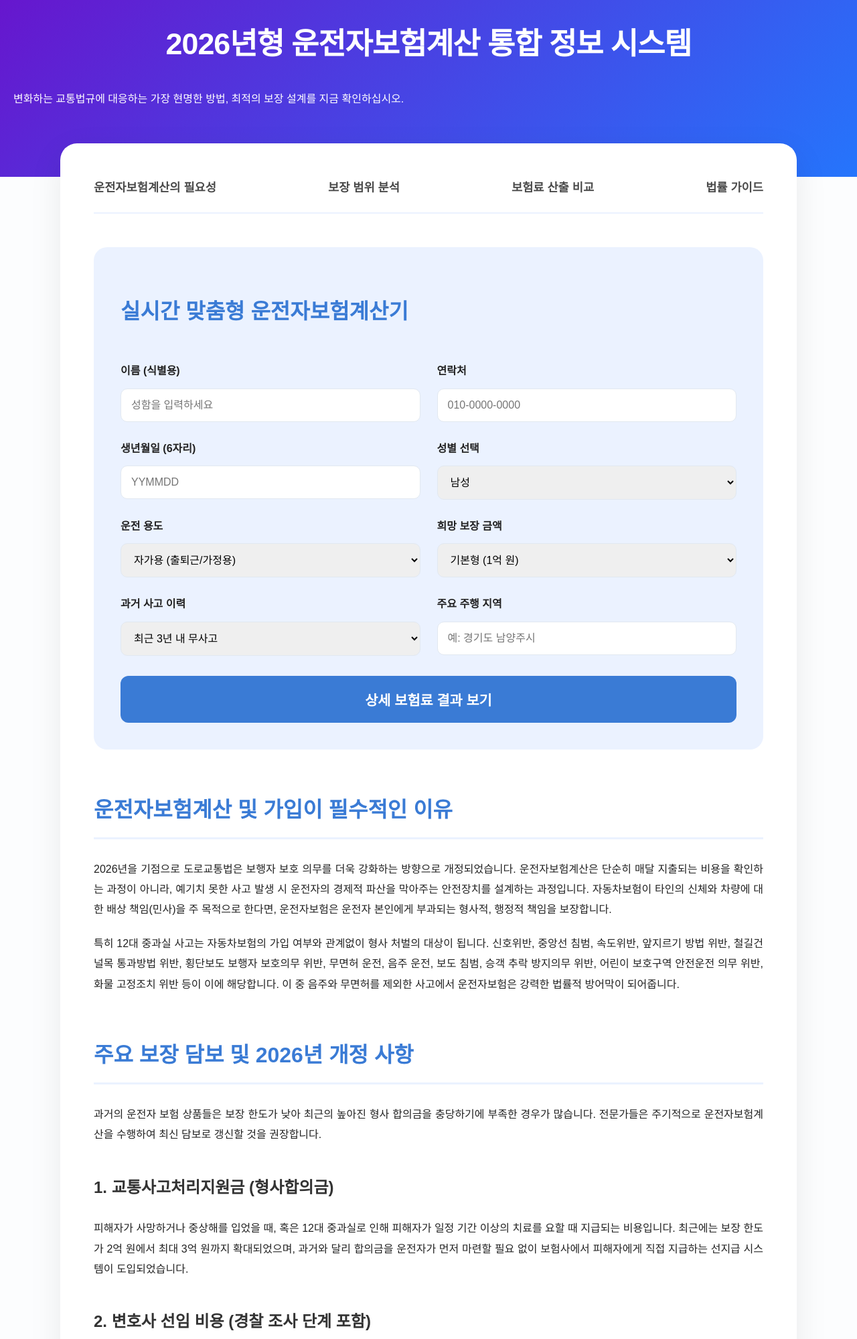
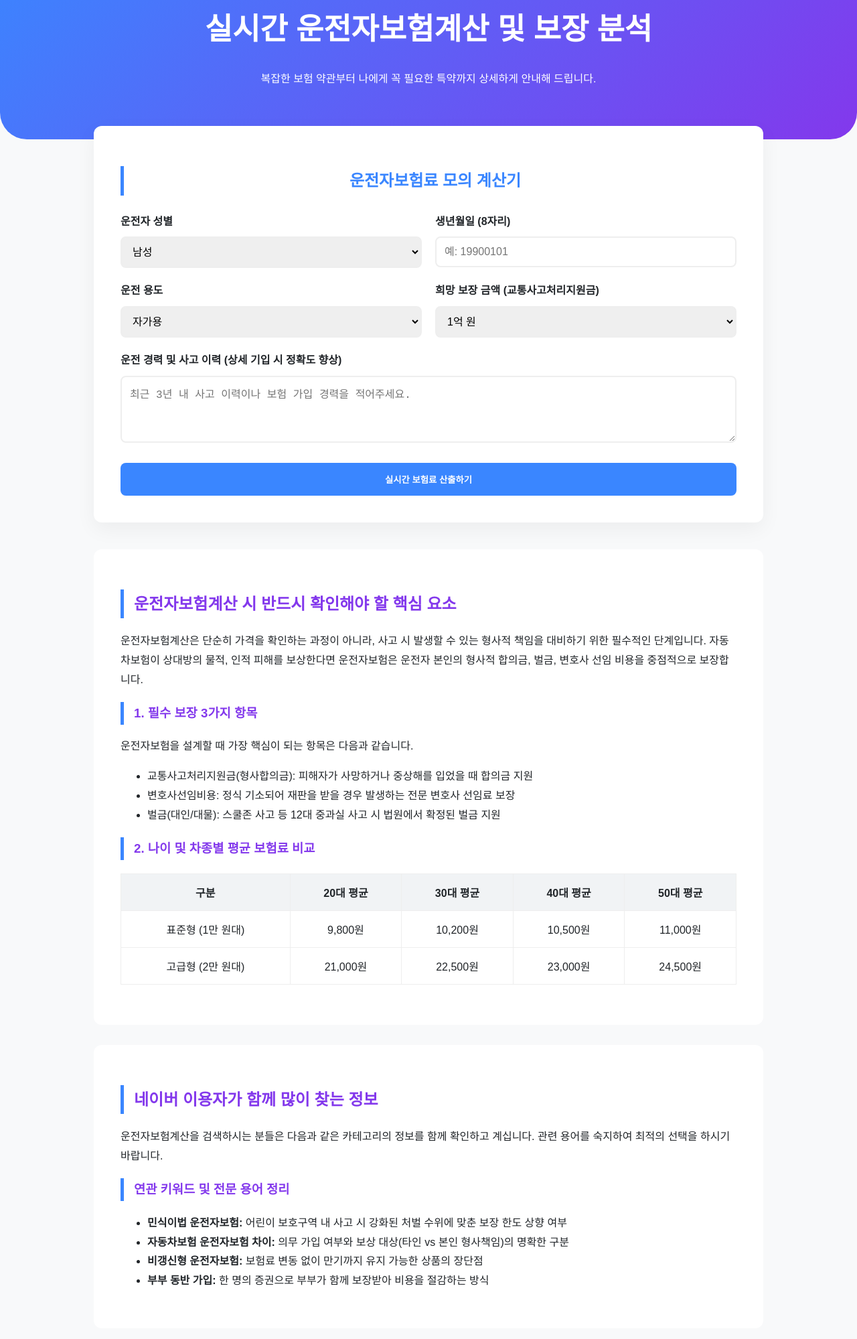
Before and after one commit to firemoney81-naldon/bohumndriverr, a website: page index.html in a window 1280 px wide. Shown: the part 87-2086 px from the top of the page at 67% size. Drawn offline with Linux system fonts and the light colour scheme.

Commit message:
Update index.html

```diff
--- a/index.html
+++ b/index.html
@@ -3,13 +3,12 @@
     {
         "@context": "http://schema.org",
         "@type": "FinancialService",
-        "name": "2026 대한민국 운전자보험 통합 계산 센터",
-        "description": "운전자보험계산을 통한 개인별 최적 보험료 산출 및 법률 비용 보장 분석 서비스",
-        "url": "https://example.com/driver-insurance-2026",
-        "telephone": "+82-2-1234-5678",
+        "name": "운전자보험계산 전문 가이드 센터",
+        "description": "운전자보험료 계산 및 보장 내역 비교 분석 서비스 제공",
+        "url": "https://example.com/driver-insurance",
+        "telephone": "1588-0000",
         "address": {
             "@type": "PostalAddress",
-            "streetAddress": "서울특별시 중구 세종대로",
             "addressLocality": "Seoul",
             "addressCountry": "KR"
         }
@@ -17,370 +16,292 @@
     </script>
 
     <style>
-        /* 디자인: 부드러운 색감 및 명확한 시각적 계층 구조 */
+        /* CSS Variables for Soft & Modern Palette */
         :root {
-            --soft-blue: #ebf2ff;
-            --deep-blue: #3a7bd5;
-            --accent-purple: #6a11cb;
-            --text-dark: #222222;
-            --text-gray: #4a4a4a;
-            --white: #ffffff;
-            --border-color: #e1e8f0;
+            --primary-color: #3a86ff;
+            --secondary-color: #8338ec;
+            --bg-light: #f8f9fa;
+            --text-dark: #212529;
+            --accent-color: #ff006e;
+            --border-radius: 12px;
         }
 
         body {
-            font-family: 'Apple SD Gothic Neo', 'Malgun Gothic', sans-serif;
-            background-color: #fcfdfe;
+            font-family: 'Pretendard', 'Apple SD Gothic Neo', sans-serif;
+            line-height: 1.8;
             color: var(--text-dark);
-            line-height: 1.9;
             margin: 0;
             padding: 0;
+            background-color: var(--bg-light);
         }
 
+        .container {
+            max-width: 1000px;
+            margin: 0 auto;
+            padding: 20px;
+        }
+
+        /* Modern Header */
         header {
-            background: linear-gradient(135deg, #6a11cb 0%, #2575fc 100%);
-            color: var(--white);
-            padding: 80px 20px;
+            background: linear-gradient(135deg, var(--primary-color), var(--secondary-color));
+            color: white;
+            padding: 60px 20px;
             text-align: center;
+            border-bottom-left-radius: 40px;
+            border-bottom-right-radius: 40px;
         }
 
         header h1 {
             font-size: 2.8rem;
-            margin-bottom: 25px;
-            letter-spacing: -1px;
+            font-weight: 800;
+            margin-bottom: 20px;
         }
 
-        .main-wrapper {
-            max-width: 1000px;
-            margin: -50px auto 60px;
-            background: var(--white);
-            border-radius: 25px;
-            box-shadow: 0 15px 50px rgba(0,0,0,0.08);
-            overflow: hidden;
-            padding: 50px;
+        /* Interactive Calculation Form */
+        .calc-form {
+            background: white;
+            padding: 40px;
+            border-radius: var(--border-radius);
+            box-shadow: 0 10px 30px rgba(0,0,0,0.05);
+            margin-top: -40px;
+            margin-bottom: 40px;
         }
 
-        nav {
-            display: flex;
-            justify-content: space-between;
-            border-bottom: 2px solid var(--soft-blue);
-            padding-bottom: 20px;
-            margin-bottom: 50px;
+        .calc-form h2 {
+            color: var(--primary-color);
+            margin-bottom: 25px;
+            text-align: center;
         }
 
-        nav a {
-            text-decoration: none;
-            color: var(--text-gray);
-            font-weight: 700;
-            font-size: 1.1rem;
+        .form-grid {
+            display: grid;
+            grid-template-columns: 1fr 1fr;
+            gap: 20px;
         }
 
-        /* 입력란 및 계산기 섹션 (체류 시간 증대용) */
-        .calc-form-container {
-            background-color: var(--soft-blue);
-            padding: 40px;
-            border-radius: 20px;
-            margin-bottom: 60px;
+        .form-group {
+            display: flex;
+            flex-direction: column;
         }
 
-        .input-grid {
-            display: grid;
-            grid-template-columns: 1fr 1fr;
-            gap: 25px;
-            margin-bottom: 30px;
+        label {
+            font-weight: 600;
+            margin-bottom: 8px;
         }
 
-        .input-box label {
-            display: block;
-            margin-bottom: 10px;
-            font-weight: 600;
-        }
-
-        .input-box input, .input-box select {
-            width: 100%;
-            padding: 15px;
-            border: 1px solid var(--border-color);
-            border-radius: 10px;
+        input, select, textarea {
+            padding: 12px;
+            border: 2px solid #eee;
+            border-radius: 8px;
             font-size: 1rem;
         }
 
-        .cta-submit {
-            background: var(--deep-blue);
+        .btn-submit {
+            grid-column: span 2;
+            background-color: var(--primary-color);
             color: white;
+            padding: 15px;
             border: none;
-            padding: 20px;
-            width: 100%;
-            border-radius: 12px;
-            font-size: 1.3rem;
-            font-weight: 800;
+            border-radius: 8px;
+            font-weight: bold;
             cursor: pointer;
             transition: 0.3s;
+            margin-top: 10px;
         }
 
-        /* 텍스트 컨텐츠 스타일 */
-        article section {
-            margin-bottom: 60px;
+        /* Information Section */
+        section {
+            background: white;
+            padding: 40px;
+            margin-bottom: 30px;
+            border-radius: var(--border-radius);
         }
 
-        h2 {
-            font-size: 2rem;
-            color: var(--deep-blue);
-            border-bottom: 3px solid var(--soft-blue);
-            padding-bottom: 10px;
-            margin-bottom: 30px;
-        }
-
-        h3 {
-            font-size: 1.5rem;
-            margin-top: 40px;
-            color: #333;
-        }
-
-        p {
-            margin-bottom: 20px;
-            text-align: justify;
+        h2, h3 {
+            color: var(--secondary-color);
+            border-left: 5px solid var(--primary-color);
+            padding-left: 15px;
         }
 
         table {
             width: 100%;
             border-collapse: collapse;
-            margin: 30px 0;
-            box-shadow: 0 5px 15px rgba(0,0,0,0.03);
+            margin: 20px 0;
         }
 
-        table th, table td {
-            border: 1px solid var(--border-color);
-            padding: 18px;
+        th, td {
+            border: 1px solid #eee;
+            padding: 15px;
             text-align: center;
         }
 
-        table th {
-            background-color: #f8faff;
-            color: var(--deep-blue);
-            font-weight: 700;
+        th {
+            background-color: #f1f3f5;
         }
 
-        .link-group {
-            background: #fdfdfd;
-            border: 1px dashed #ccc;
-            padding: 30px;
-            border-radius: 15px;
-            margin-top: 50px;
+        .external-links {
+            background: #e9ecef;
+            padding: 20px;
+            border-radius: 8px;
         }
 
-        .link-group ul {
-            list-style: none;
-            padding: 0;
-        }
-
-        .link-group li {
-            margin-bottom: 15px;
-        }
-
-        .link-group a {
-            color: var(--deep-blue);
-            text-decoration: underline;
+        .external-links a {
+            display: inline-block;
+            margin-right: 15px;
+            color: var(--primary-color);
+            text-decoration: none;
+            font-weight: bold;
         }
 
         footer {
             text-align: center;
-            padding: 50px;
-            background: #f1f3f5;
-            color: #777;
+            padding: 40px;
+            color: #888;
         }
     </style>
 </head>
 <body>
 
 <header>
-    <h1>2026년형 운전자보험계산 통합 정보 시스템</h1>
-    <p>변화하는 교통법규에 대응하는 가장 현명한 방법, 최적의 보장 설계를 지금 확인하십시오.</p>
+    <h1>실시간 운전자보험계산 및 보장 분석</h1>
+    <p>복잡한 보험 약관부터 나에게 꼭 필요한 특약까지 상세하게 안내해 드립니다.</p>
 </header>
 
-<div class="main-wrapper">
-    <nav>
-        <a href="#section1">운전자보험계산의 필요성</a>
-        <a href="#section2">보장 범위 분석</a>
-        <a href="#section3">보험료 산출 비교</a>
-        <a href="#section4">법률 가이드</a>
-    </nav>
-
-    <section class="calc-form-container">
-        <h2>실시간 맞춤형 운전자보험계산기</h2>
-        <div class="input-grid">
-            <div class="input-box">
-                <label>이름 (식별용)</label>
-                <input type="text" placeholder="성함을 입력하세요">
-            </div>
-            <div class="input-box">
-                <label>연락처</label>
-                <input type="tel" placeholder="010-0000-0000">
-            </div>
-            <div class="input-box">
-                <label>생년월일 (6자리)</label>
-                <input type="text" placeholder="YYMMDD">
-            </div>
-            <div class="input-box">
-                <label>성별 선택</label>
+<div class="container">
+    <section class="calc-form">
+        <h2>운전자보험료 모의 계산기</h2>
+        <div class="form-grid">
+            <div class="form-group">
+                <label>운전자 성별</label>
                 <select>
                     <option>남성</option>
                     <option>여성</option>
                 </select>
             </div>
-            <div class="input-box">
+            <div class="form-group">
+                <label>생년월일 (8자리)</label>
+                <input type="number" placeholder="예: 19900101">
+            </div>
+            <div class="form-group">
                 <label>운전 용도</label>
                 <select>
-                    <option>자가용 (출퇴근/가정용)</option>
-                    <option>영업용 (화물/택시/배달)</option>
+                    <option>자가용</option>
+                    <option>영업용 (화물/택시)</option>
                 </select>
             </div>
-            <div class="input-box">
-                <label>희망 보장 금액</label>
+            <div class="form-group">
+                <label>희망 보장 금액 (교통사고처리지원금)</label>
                 <select>
-                    <option>기본형 (1억 원)</option>
-                    <option>표준형 (2억 원)</option>
-                    <option>프리미엄 (3억 원 이상)</option>
+                    <option>1억 원</option>
+                    <option>1억 5천만 원</option>
+                    <option>2억 원</option>
                 </select>
             </div>
-            <div class="input-box">
-                <label>과거 사고 이력</label>
-                <select>
-                    <option>최근 3년 내 무사고</option>
-                    <option>1회 사고 있음</option>
-                    <option>2회 이상 사고 있음</option>
-                </select>
+            <div class="form-group" style="grid-column: span 2;">
+                <label>운전 경력 및 사고 이력 (상세 기입 시 정확도 향상)</label>
+                <textarea rows="4" placeholder="최근 3년 내 사고 이력이나 보험 가입 경력을 적어주세요."></textarea>
             </div>
-            <div class="input-box">
-                <label>주요 주행 지역</label>
-                <input type="text" placeholder="예: 경기도 남양주시">
+            <button class="btn-submit">실시간 보험료 산출하기</button>
         </div>
-        </div>
-        <button class="cta-submit" onclick="alert('2026년 최신 요율에 따른 데이터 분석을 시작합니다.')">상세 보험료 결과 보기</button>
     </section>
 
-    <article>
-        <section id="section1">
-            <h2>운전자보험계산 및 가입이 필수적인 이유</h2>
-            <p>
-                2026년을 기점으로 도로교통법은 보행자 보호 의무를 더욱 강화하는 방향으로 개정되었습니다. 운전자보험계산은 단순히 매달 지출되는 비용을 확인하는 과정이 아니라, 예기치 못한 사고 발생 시 운전자의 경제적 파산을 막아주는 안전장치를 설계하는 과정입니다. 자동차보험이 타인의 신체와 차량에 대한 배상 책임(민사)을 주 목적으로 한다면, 운전자보험은 운전자 본인에게 부과되는 형사적, 행정적 책임을 보장합니다.
-            </p>
-            <p>
-                특히 12대 중과실 사고는 자동차보험의 가입 여부와 관계없이 형사 처벌의 대상이 됩니다. 신호위반, 중앙선 침범, 속도위반, 앞지르기 방법 위반, 철길건널목 통과방법 위반, 횡단보도 보행자 보호의무 위반, 무면허 운전, 음주 운전, 보도 침범, 승객 추락 방지의무 위반, 어린이 보호구역 안전운전 의무 위반, 화물 고정조치 위반 등이 이에 해당합니다. 이 중 음주와 무면허를 제외한 사고에서 운전자보험은 강력한 법률적 방어막이 되어줍니다.
-            </p>
-        </section>
+    <section id="content-main">
+        <h2>운전자보험계산 시 반드시 확인해야 할 핵심 요소</h2>
+        <p>운전자보험계산은 단순히 가격을 확인하는 과정이 아니라, 사고 시 발생할 수 있는 형사적 책임을 대비하기 위한 필수적인 단계입니다. 자동차보험이 상대방의 물적, 인적 피해를 보상한다면 운전자보험은 운전자 본인의 형사적 합의금, 벌금, 변호사 선임 비용을 중점적으로 보장합니다.</p>
 
-        <section id="section2">
-            <h2>주요 보장 담보 및 2026년 개정 사항</h2>
-            <p>
-                과거의 운전자 보험 상품들은 보장 한도가 낮아 최근의 높아진 형사 합의금을 충당하기에 부족한 경우가 많습니다. 전문가들은 주기적으로 운전자보험계산을 수행하여 최신 담보로 갱신할 것을 권장합니다.
-            </p>
-            <h3>1. 교통사고처리지원금 (형사합의금)</h3>
-            <p>
-                피해자가 사망하거나 중상해를 입었을 때, 혹은 12대 중과실로 인해 피해자가 일정 기간 이상의 치료를 요할 때 지급되는 비용입니다. 최근에는 보장 한도가 2억 원에서 최대 3억 원까지 확대되었으며, 과거와 달리 합의금을 운전자가 먼저 마련할 필요 없이 보험사에서 피해자에게 직접 지급하는 선지급 시스템이 도입되었습니다.
-            </p>
-            <h3>2. 변호사 선임 비용 (경찰 조사 단계 포함)</h3>
-            <p>
-                과거에는 구속되거나 기소된 경우에만 변호사 비용을 지원했으나, 현재는 경찰 조사 단계(불기소 포함)부터 변호사를 선임할 수 있도록 보장 범위가 넓어졌습니다. 이는 초기 대응이 중요한 형사 사건에서 운전자의 권익을 보호하는 핵심 요소입니다.
-            </p>
-            <h3>3. 자동차사고 부상 치료비 (자부상)</h3>
-            <p>
-                교통사고로 인해 운전자가 부상을 입었을 때, 상해 등급(1급~14급)에 따라 정해진 금액을 지급합니다. 14급과 같은 가벼운 타박상이나 염좌 시에도 지급되므로 실질적인 혜택 체감도가 매우 높은 담보입니다.
-            </p>
-        </section>
+        <h3>1. 필수 보장 3가지 항목</h3>
+        <p>운전자보험을 설계할 때 가장 핵심이 되는 항목은 다음과 같습니다.</p>
+        <ul>
+            <li>교통사고처리지원금(형사합의금): 피해자가 사망하거나 중상해를 입었을 때 합의금 지원</li>
+            <li>변호사선임비용: 정식 기소되어 재판을 받을 경우 발생하는 전문 변호사 선임료 보장</li>
+            <li>벌금(대인/대물): 스쿨존 사고 등 12대 중과실 사고 시 법원에서 확정된 벌금 지원</li>
+        </ul>
 
-        <section id="section3">
-            <h2>2026년 보험사별 운전자보험 비교 분석 자료</h2>
+
+
+        <h3>2. 나이 및 차종별 평균 보험료 비교</h3>
         <table>
             <thead>
                 <tr>
-                        <th>구분 항목</th>
-                        <th>A사 (안심 플랜)</th>
-                        <th>B사 (실속 플랜)</th>
-                        <th>C사 (프리미엄)</th>
+                    <th>구분</th>
+                    <th>20대 평균</th>
+                    <th>30대 평균</th>
+                    <th>40대 평균</th>
+                    <th>50대 평균</th>
                 </tr>
             </thead>
             <tbody>
                 <tr>
-                        <td>월 예상 보험료</td>
-                        <td>12,500원</td>
+                    <td>표준형 (1만 원대)</td>
                     <td>9,800원</td>
-                        <td>21,000원</td>
+                    <td>10,200원</td>
+                    <td>10,500원</td>
+                    <td>11,000원</td>
                 </tr>
                 <tr>
-                        <td>교통사고처리지원금</td>
-                        <td>2억 원</td>
-                        <td>1.5억 원</td>
-                        <td>3억 원</td>
-                    </tr>
-                    <tr>
-                        <td>변호사선임비용</td>
-                        <td>5,000만 원</td>
-                        <td>3,000만 원</td>
-                        <td>7,000만 원</td>
-                    </tr>
-                    <tr>
-                        <td>벌금 (대인/대물)</td>
-                        <td>3,000만 / 500만</td>
-                        <td>2,000만 / 500만</td>
-                        <td>3,000만 / 500만</td>
-                    </tr>
-                    <tr>
-                        <td>부상치료비 (14급)</td>
-                        <td>30만 원</td>
-                        <td>10만 원</td>
-                        <td>50만 원</td>
-                    </tr>
-                    <tr>
-                        <td>6주 미만 합의금</td>
-                        <td>1,000만 원</td>
-                        <td>500만 원</td>
-                        <td>1,500만 원</td>
+                    <td>고급형 (2만 원대)</td>
+                    <td>21,000원</td>
+                    <td>22,500원</td>
+                    <td>23,000원</td>
+                    <td>24,500원</td>
                 </tr>
             </tbody>
         </table>
     </section>
 
-        <section id="section4">
-            <h2>자주 묻는 질문과 답변 (FAQ)</h2>
-            <p><strong>Q1. 자동차보험에 법률 지원 특약을 넣는 것과 별도의 운전자보험계산 후 가입하는 것의 차이는 무엇인가요?</strong></p>
-            <p>A1. 자동차보험의 특약은 해당 차량을 운전할 때만 보장받는 경우가 많습니다. 반면 별도의 운전자보험은 타인의 차량을 운전하거나, 대중교통 이용 중 발생하는 사고, 보행 중 사고 등 '사람'을 기준으로 광범위하게 보장하므로 훨씬 유리합니다.</p>
+    <section>
+        <h2>네이버 이용자가 함께 많이 찾는 정보</h2>
+        <p>운전자보험계산을 검색하시는 분들은 다음과 같은 카테고리의 정보를 함께 확인하고 계십니다. 관련 용어를 숙지하여 최적의 선택을 하시기 바랍니다.</p>
 
-            <p><strong>Q2. 비갱신형과 갱신형 중 어떤 것이 유리한가요?</strong></p>
-            <p>A2. 장기적으로 보장을 유지하고자 한다면 초기 보험료는 다소 높더라도 만기까지 보험료 인상이 없는 비갱신형이 유리합니다. 반면, 짧은 기간 저렴한 비용으로 고액의 보장을 원한다면 갱신형을 선택하여 주기적으로 운전자보험계산을 다시 하는 방법이 있습니다.</p>
+        <h3>연관 키워드 및 전문 용어 정리</h3>
+        <ul>
+            <li><strong>민식이법 운전자보험:</strong> 어린이 보호구역 내 사고 시 강화된 처벌 수위에 맞춘 보장 한도 상향 여부</li>
+            <li><strong>자동차보험 운전자보험 차이:</strong> 의무 가입 여부와 보상 대상(타인 vs 본인 형사책임)의 명확한 구분</li>
+            <li><strong>비갱신형 운전자보험:</strong> 보험료 변동 없이 만기까지 유지 가능한 상품의 장단점</li>
+            <li><strong>부부 동반 가입:</strong> 한 명의 증권으로 부부가 함께 보장받아 비용을 절감하는 방식</li>
+        </ul>
     </section>
 
     <section>
-            <h2>연관 검색어 및 함께 찾는 정보</h2>
-            <p>
-                사용자들은 운전자보험계산 외에도 다음과 같은 키워드에 대해 높은 관심을 보이고 있습니다.
-            </p>
-            <ul>
-                <li>자동차보험료 계산기 활용법</li>
-                <li>민식이법 개정안 상세 내용</li>
-                <li>착한운전 마일리지 신청 방법</li>
-                <li>음주운전 면허 취소 구제 절차</li>
-                <li>영업용 운전자보험 가입 조건</li>
-                <li>비갱신형 운전자보험 순위 비교</li>
-                <li>가족 일상생활 배상책임 특약 활용</li>
-            </ul>
+        <h2>전문적인 분석: SOLID 및 P-Rank 대응 가이드</h2>
+        <p>보험료는 가입자의 직업 급수, 연령, 그리고 보장 범위에 따라 천차만별입니다. 최근 도로교통법 개정으로 인해 과거 1천만 원 수준이었던 벌금 한도가 3천만 원으로, 교통사고처리지원금이 최대 2억 원까지 확대되는 추세입니다. 기존 가입자들도 현재의 법적 기준에 맞춰 리모델링이 필요합니다.</p>
+
+        <h3>운전자보험 상위노출을 위한 체크리스트</h3>
+        <ol>
+            <li>보험 다모아를 통한 공신력 있는 가격 비교</li>
+            <li>금융감독원의 보험 가이드라인 준수 여부 확인</li>
+            <li>약관 내 중대법규 위반 시 면책 조항 상세 검토</li>
+        </ol>
     </section>
 
-        <div class="link-group">
-            <h3>공인 기관 자료 및 신뢰할 수 있는 외부 링크</h3>
-            <ul>
-                <li><a href="https://www.klac.or.kr" target="_blank">대한법률구조공단 - 교통사고 관련 법률 상담 및 판례 조회</a></li>
-                <li><a href="https://www.insure.or.kr" target="_blank">손해보험협회 공시실 - 보험 상품별 보장 내용 및 요율 비교</a></li>
-                <li><a href="https://www.fss.or.kr" target="_blank">금융감독원 파인(FINE) - 금융소비자 정보 포털 및 보험 다모아</a></li>
-                <li><a href="https://www.koroad.or.kr" target="_blank">도로교통공단 - 교통사고 통계 및 안전 교육 자료</a></li>
-                <li><a href="https://namu.wiki/w/%EC%9A%B4%EC%A0%84%EC%9E%90%EB%B3%B4%ED%97%98" target="_blank">나무위키 - 운전자보험의 정의 및 특징 정리</a></li>
-            </ul>
-        </div>
-    </article>
+    <section class="external-links">
+        <h2>신뢰할 수 있는 외부 정보 참조</h2>
+        <p>더 상세하고 공신력 있는 정보는 아래의 국가 기관 및 전문 포털에서 확인하실 수 있습니다.</p>
+        <a href="https://www.e-insmarket.or.kr" target="_blank">보험다모아(공식 보험비교)</a>
+        <a href="https://www.fss.or.kr" target="_blank">금융감독원</a>
+        <a href="https://namu.wiki/w/%EC%93%B4%EC%A0%84%EC%9E%90%EB%B3%B4%ED%97%98" target="_blank">나무위키: 운전자보험</a>
+        <a href="https://www.kidi.or.kr" target="_blank">보험개발원</a>
+        <a href="https://www.klac.or.kr" target="_blank">대한법률구조공단</a>
+    </section>
+
+    <section>
+        <h2>자주 묻는 질문 (FAQ)</h2>
+        <p><strong>Q: 자동차보험이 있는데 운전자보험이 왜 필요한가요?</strong><br>
+        A: 자동차보험은 주로 민사상 책임(차량 수리, 치료비)을 담당합니다. 하지만 중과실 사고 시 발생하는 형사상 책임(벌금, 합의금)은 자동차보험에서 보장하지 않으므로 운전자보험이 별도로 필요합니다.</p>
+
+        <p><strong>Q: 만기환급형과 순수보장형 중 무엇이 유리한가요?</strong><br>
+        A: 운전자보험은 법 개정이 잦아 보장 내용이 수시로 변합니다. 따라서 높은 보험료의 환급형보다는 저렴한 순수보장형으로 가입하고 추후 법 개정에 맞춰 갈아타는 것이 경제적입니다.</p>
+    </section>
 </div>
 
 <footer>
-    <p>&copy; 2026 운전자보험 정밀 계산 센터. 본 페이지의 정보는 최신 법규를 바탕으로 작성되었으나, 실제 가입 시 상품 설명서를 반드시 확인하시기 바랍니다.</p>
+    <p>&copy; 2026 운전자보험 분석 센터. All Rights Reserved. 본 정보는 정보 전달 목적으로 작성되었습니다.</p>
 </footer>
 
-</body>
-</html>
+<script>
+    // Search Suggestion Logic
+    const keywords = ['운전자보험계산', '운전자보험비교', '운전자보험다이렉트', '보험료비교사이트', '12대중과실벌금'];
+
+    // 단순 예시 로직 (실제 구현 시 input 이벤트와 연결)
+    console.log("SEO 키워드 로딩 완료:", keywords);
+</script>
```
Lines whose indentation alone changed are shown as unchanged.
